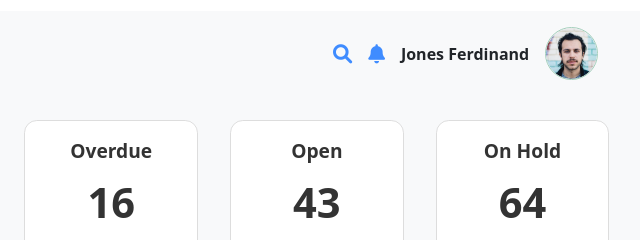
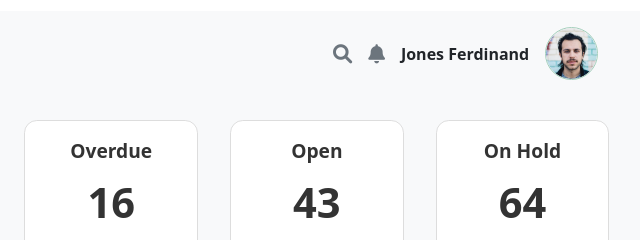
Before and after one commit to morovie/frontend-framework, a website: page public/index.html in a window 1280 px wide. Shown: the top 240 px of the page, 426-1066 px from the left. Drawn offline with nearby package versions, Linux system fonts and the light colour scheme.

Commit message:
text-secondary fixes

```diff
--- a/public/index.html
+++ b/public/index.html
@@ -92,8 +92,8 @@
     <!-- Right Section: Icons, User Info, User Image -->
     <div class="right-content d-flex align-items-center gap-3">
       <nav class="nav-icons d-flex gap-3">
-        <i class="fas fa-search"></i>
-        <i class="fa-solid fa-bell"></i>
+        <i class="fas fa-search text-secondary"></i>
+        <i class="fa-solid fa-bell text-secondary"></i>
       </nav>
       <p class="user-name text-dark fw-semibold mb-0">Jones Ferdinand</p>
       <img src="assets/images/profilePic.png" alt="User Image" class="user-image rounded-circle border border-success-subtle">
```
